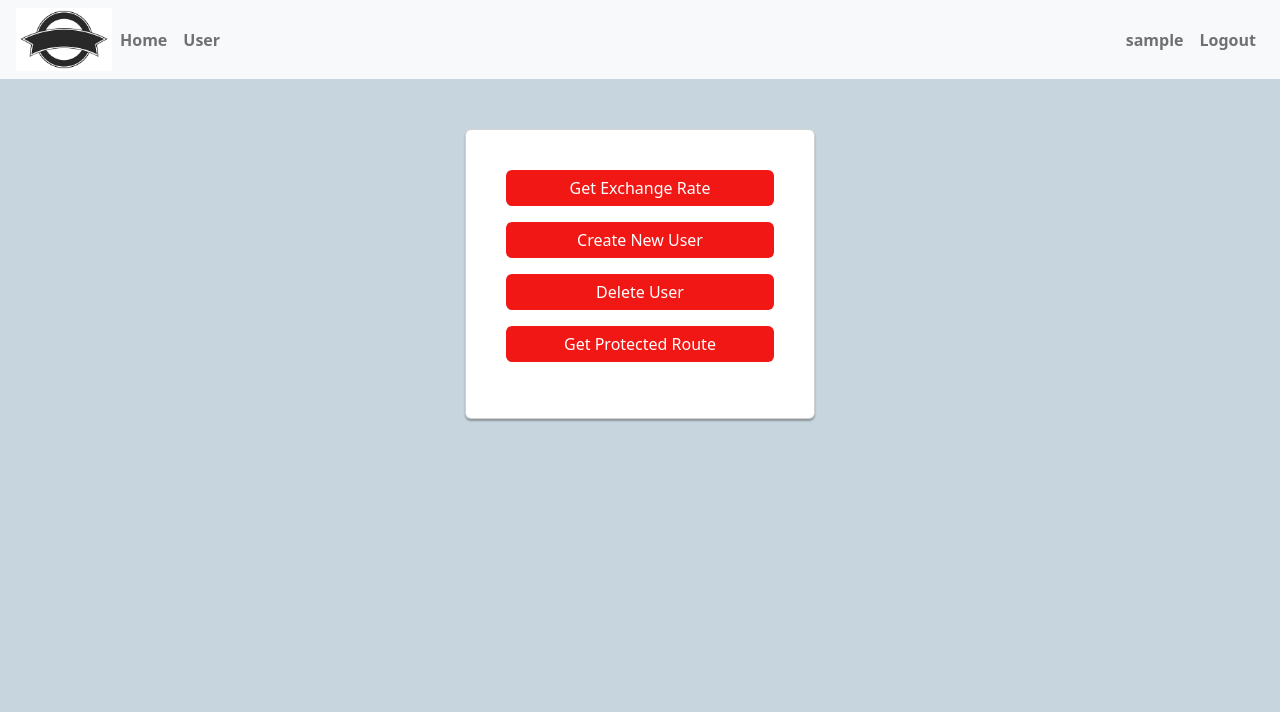
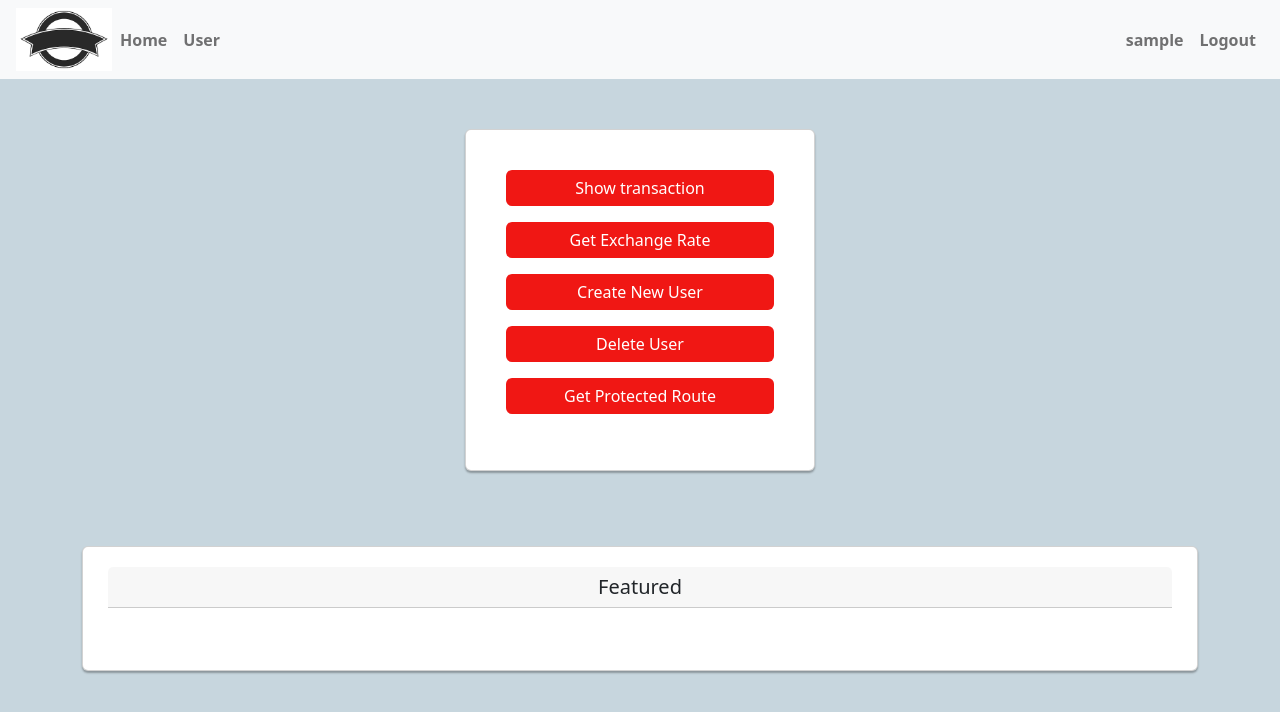
Before and after one commit to edwincmj/React-Flask-Application, a React (Create React App) app in the folder frontend/: page / in a window 1280 px wide. Shown: the top 712 px of the page. Built offline with nearby package versions, Linux system fonts and the light colour scheme; sample sign-in values are in the browser's storage.

Commit message:
feat: frontend getTransaction integration

```diff
--- a/frontend/src/App.js
+++ b/frontend/src/App.js
@@ -21,7 +21,7 @@ function App() {
     // }, [location.pathname]);
 
     return (
-        <AuthContextProvider>
+        // <AuthContextProvider>
             <div className={`App ${theme ? 'background-image' : 'background-lightBlue'}`} style={{ minHeight: "100vh" }}>
                 <Header />
                 <Routes>
@@ -30,7 +30,7 @@ function App() {
                     <Route path="/test" element={<Test />} />
                 </Routes>
             </div>
-        </AuthContextProvider>
+        // </AuthContextProvider>
     );
 }
 
--- a/frontend/src/index.js
+++ b/frontend/src/index.js
@@ -3,6 +3,7 @@ import ReactDOM from "react-dom/client";
 import "./index.css";
 import App from "./App";
 // import 'bootstrap/dist/css/bootstrap.css';
+import AuthContextProvider from "./contexts/authContext";
 
 import { BrowserRouter } from "react-router-dom";
 
@@ -14,8 +15,10 @@ import "bootstrap/dist/js/bootstrap.bundle.min.js";
 const root = ReactDOM.createRoot(document.getElementById("root"));
 root.render(
   <React.StrictMode>
-    <BrowserRouter>
-      <App />
-    </BrowserRouter>
+    <AuthContextProvider>
+      <BrowserRouter>
+        <App />
+      </BrowserRouter>
+    </AuthContextProvider>
   </React.StrictMode>
 );
--- a/frontend/src/pages/Home.js
+++ b/frontend/src/pages/Home.js
@@ -1,62 +1,100 @@
 import React from "react";
 // import ExchangeRateService from "../services/exchangeRate.service";
 import axios from "axios";
-import hosturl from "../hosturl.js"
+import hosturl from "../hosturl.js";
 import { useAuth } from "../contexts/authContext.js";
 import { Navigate } from "react-router-dom";
-import {useEffect, useState} from 'react';
+import { useEffect, useState } from "react";
 const Home = () => {
   const auth = useAuth();
   const [config, setConfig] = useState({});
 
+  useEffect(() => {
+    if (auth.user !== null) {
+      const bearer_token = `Bearer ${auth.user.token}`;
+      setConfig({
+        headers: {
+          Authorization: bearer_token,
+        },
+      });
+      console.log(auth.user.token);
+    }
+  }, []);
 
-    useEffect (() => {
-        if(auth.user !== null){
-            const bearer_token = `Bearer ${auth.user.token}`
-            setConfig({
-                headers:{
-                    Authorization: bearer_token
+  //post request
+  async function getTransactions() {
+    try {
+      const response = await axios.post(hosturl + "/transaction/user", {
+        token: auth.user.token,
+      });
+      console.log(response.data);
+      var table = `
+        <table className='table table-sm table-dark table-striped'>
+          <thead>
+            <tr>`;
+      Object.keys(response.data.result[0]).forEach(function (key) {
+        table += `
+              <th scope='col'>${key}</th>`;
+      });
+      table += `
+          </thead>
+          <tbody>`;
+      for (let i = 0; i < response.data.result.length; i++) {
+        table += `
+            <tr>`;
+        var List = Object.values(response.data.result[i]);
+        for (let j = 0; j < List.length; j++) {
+          table += `
+              <td>${List[j]}</td>`;
         }
-              });
-            console.log(auth.user.token)
+        table += `
+            </tr>`;
       }
-    },[])
+      table += `
+          </tbody>
+        </table>`;
+      console.log(table);
+      document.getElementById("displayResult").innerHTML = table;
+      document.getElementById('header').innerText='Transactions'
+    } catch (error) {
+      console.error(error);
+    }
+  }
+
   // get request
-    async function getExchangeRate(){
+  async function getExchangeRate() {
     try {
-            const response = await axios.get(hosturl+ '/exchange_rate');
+      const response = await axios.get(hosturl + "/exchange_rate");
       console.log(response.data);
     } catch (error) {
       console.error(error.response.data);
     }
   }
   // post request
-    async function createNewUser(){
+  async function createNewUser() {
     try {
       await axios
-                .post( hosturl +"/user/create", {
-                    "username": "user106",
-                    "password": "123456",
-                    "name": "John"
+        .post(hosturl + "/user/create", {
+          username: "user106",
+          password: "123456",
+          name: "John",
         })
         .then((response) => {
           console.log(response.data);
         });
-
     } catch (error) {
       console.log(error.response.data);
     }
   }
 
   // delete
-    async function deleteUser(){
+  async function deleteUser() {
     try {
       await axios
         .delete(hosturl + "/user/delete/user106", {})
         .then((response) => {
           console.log(response.data);
         });
-
     } catch (error) {
       console.log(error.response.data);
     }
@@ -76,24 +114,36 @@ const Home = () => {
   // }
 
   // simple get request that manually add config. Since some API endpoint can be access without user authentication
-    async function getProtectedRoute(){
+  async function getProtectedRoute() {
     try {
-            const response = await axios.get( hosturl + '/user/protected', config);
+      const response = await axios.post(
+        hosturl + "/auth/user/protected",
+        config
+      );
       console.log(response.data);
     } catch (error) {
       console.error(error.response.data);
     }
   }
 
-
   return (
     <>
-        {!auth.user ? <Navigate replace to='/login'/>
-        :
+      {!auth.user ? (
+        <Navigate replace to="/login" />
+      ) : (
+        <>
           <div className="container">
             <div className="row">
               <div className="col-md-12">
                 <div className="card card-container">
+                  <div className="mb-3 d-grid">
+                    <button
+                      className="btn btn-primary"
+                      onClick={getTransactions}
+                    >
+                      <span>Show transaction</span>
+                    </button>
+                  </div>
                   <div className="mb-3 d-grid">
                     <button
                       className="btn btn-primary"
@@ -116,7 +166,10 @@ const Home = () => {
                   </div>
 
                   <div className="mb-3 d-grid">
-                                <button className="btn btn-primary" onClick={getProtectedRoute}>
+                    <button
+                      className="btn btn-primary"
+                      onClick={getProtectedRoute}
+                    >
                       <span>Get Protected Route</span>
                     </button>
                   </div>
@@ -124,9 +177,24 @@ const Home = () => {
               </div>
             </div>
           </div>
-        }
+          <div className="container">
+            <div class="card">
+              <h5 class="card-header" id='header'>Featured</h5>
+              <div class="card-body" id='displayResult'>
+                {/* <h5 class="card-title">Special title treatment</h5>
+                <p class="card-text">
+                  With supporting text below as a natural lead-in to additional
+                  content.
+                </p>
+                <a href="#" class="btn btn-primary">
+                  Go somewhere
+                </a> */}
+              </div>
+            </div>
+          </div>
         </>
-
+      )}
+    </>
   );
 };
 
--- a/frontend/src/pages/Login.js
+++ b/frontend/src/pages/Login.js
@@ -111,7 +111,8 @@ const Login = () => {
                         </div>
                     </div>
                 </div>
-            </div>}
+            </div>
+            }
         </>
     );
 };
--- a/frontend/src/pages/Test.js
+++ b/frontend/src/pages/Test.js
@@ -1,6 +1,6 @@
 import React from "react";
 import { useEffect } from "react";
-import { useAuth } from "../contexts/authContext";
+import { useAuth } from "../contexts/authContext.js";
 import { Navigate } from "react-router-dom";
 
 const Test = () => {
@@ -8,7 +8,7 @@ const Test = () => {
 
   useEffect(() => {
     console.log(auth.user);
-  }, []);
+  });
 
   const dosmth = (e) => {
     e.preventDefault();
@@ -16,8 +16,14 @@ const Test = () => {
   };
   return (
     <>
-      <div>Test</div>
-      <button onClick={dosmth}>click here</button>
+      {/* {!auth.user ? (
+        <Navigate replace to="/login" />
+      ) : ( */}
+        <>
+          <div>Test</div>
+          <button onClick={dosmth}>click here</button>
+        </>
+      {/* )} */}
     </>
   );
 };
```
Lines whose indentation alone changed are shown as unchanged.
